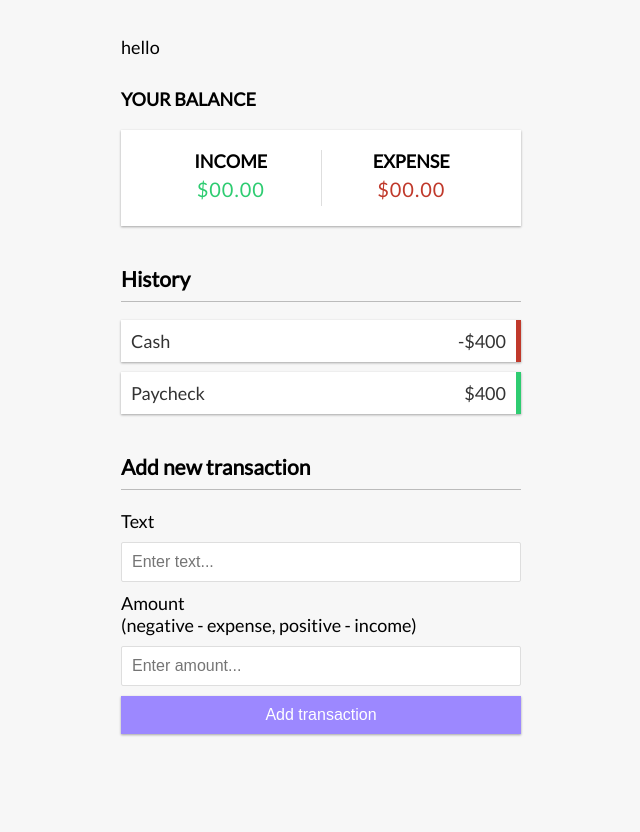
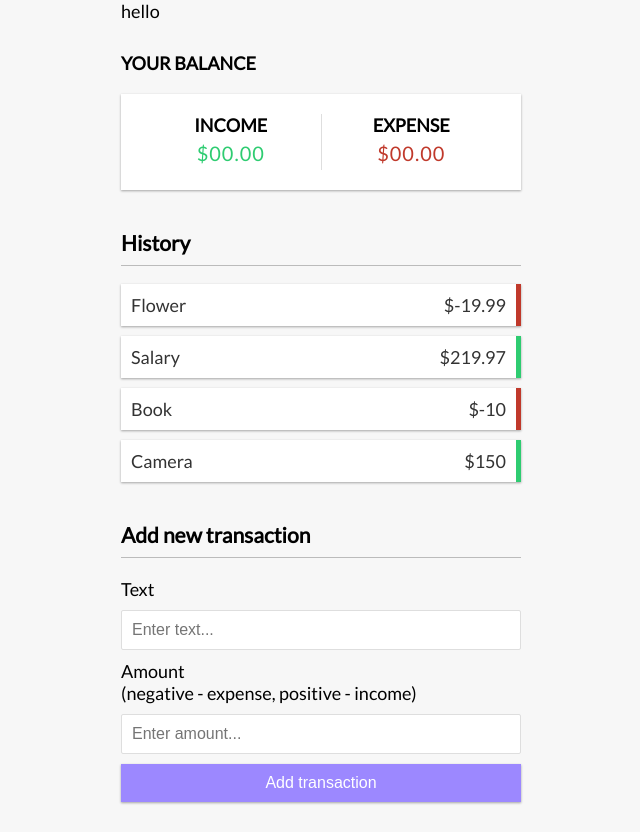
Before and after one commit to HysenB/expense-tracker, a Vue app: page / in a window 1280 px wide. Shown: the whole page, without its empty margins (319-959 px from the left). Before the commit the page ends 800 px from the top, so only its background shows below. Built offline with nearby package versions, Linux system fonts and the light colour scheme.

Commit message:
transactions list options api

```diff
--- a/src/components/TransactionList.vue
+++ b/src/components/TransactionList.vue
@@ -1,13 +1,26 @@
 <template>
     <h3>History</h3>
     <ul id="list" class="list">
-        <li class="minus">
-            Cash <span>-$400</span>
-            <button class="delete-btn">x</button>
-        </li>
-        <li class="plus">
-            Paycheck <span>$400</span>
+        <li v-for="transaction in transactions" :key="transaction.id"
+            :class="transaction.amount < 0 ? 'minus' : 'plus'">
+            {{ transaction.text }} <span>${{ transaction.amount }}</span>
             <button class="delete-btn">x</button>
         </li>
     </ul>
 </template>
+
+
+<script>
+export default {
+    data() {
+        return {
+            transactions: [
+                { id: 1, text: 'Flower', amount: -19.99 },
+                { id: 2, text: 'Salary', amount: 219.97 },
+                { id: 3, text: 'Book', amount: -10 },
+                { id: 4, text: 'Camera', amount: 150 }
+            ]
+        }
+    }
+}
+</script>
```
